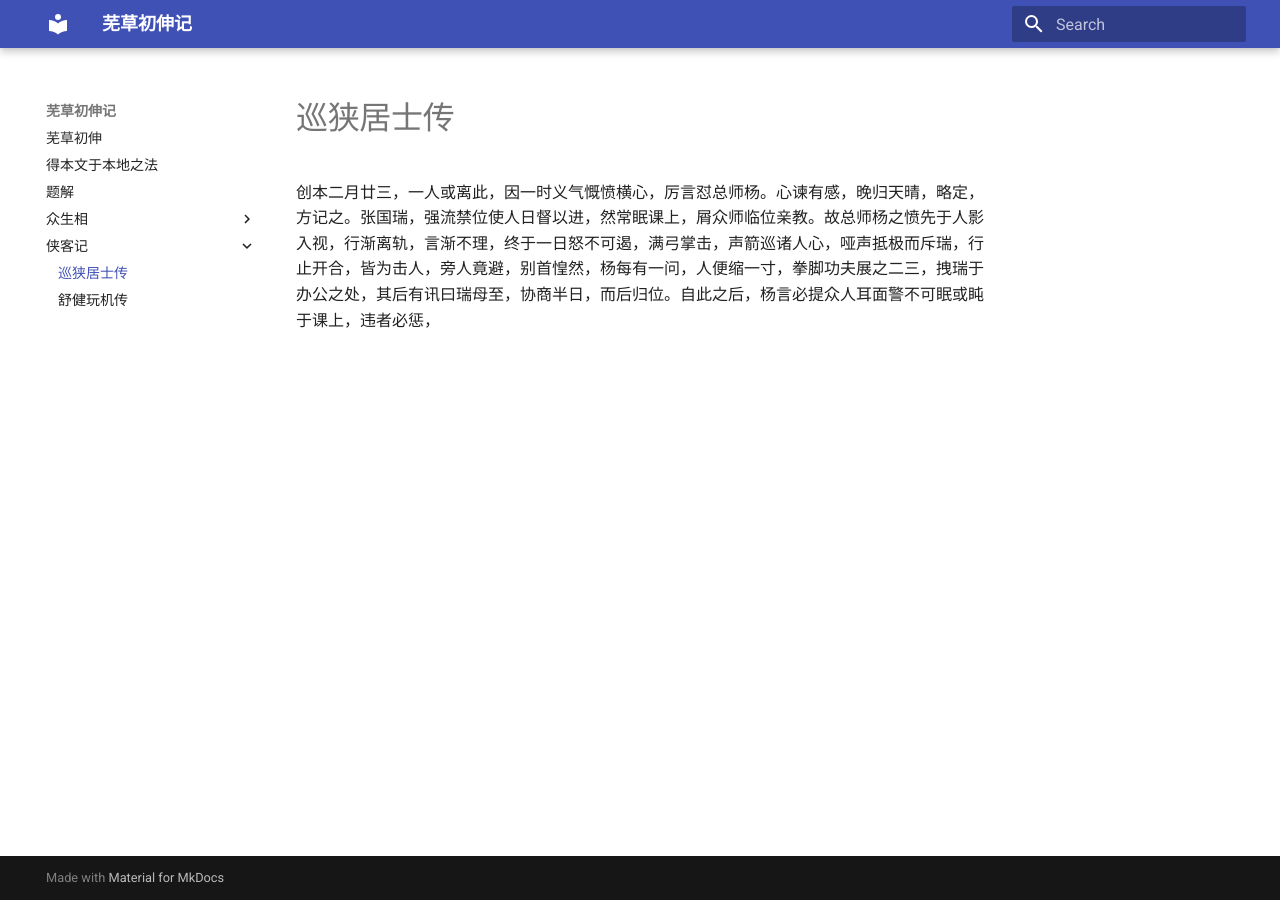
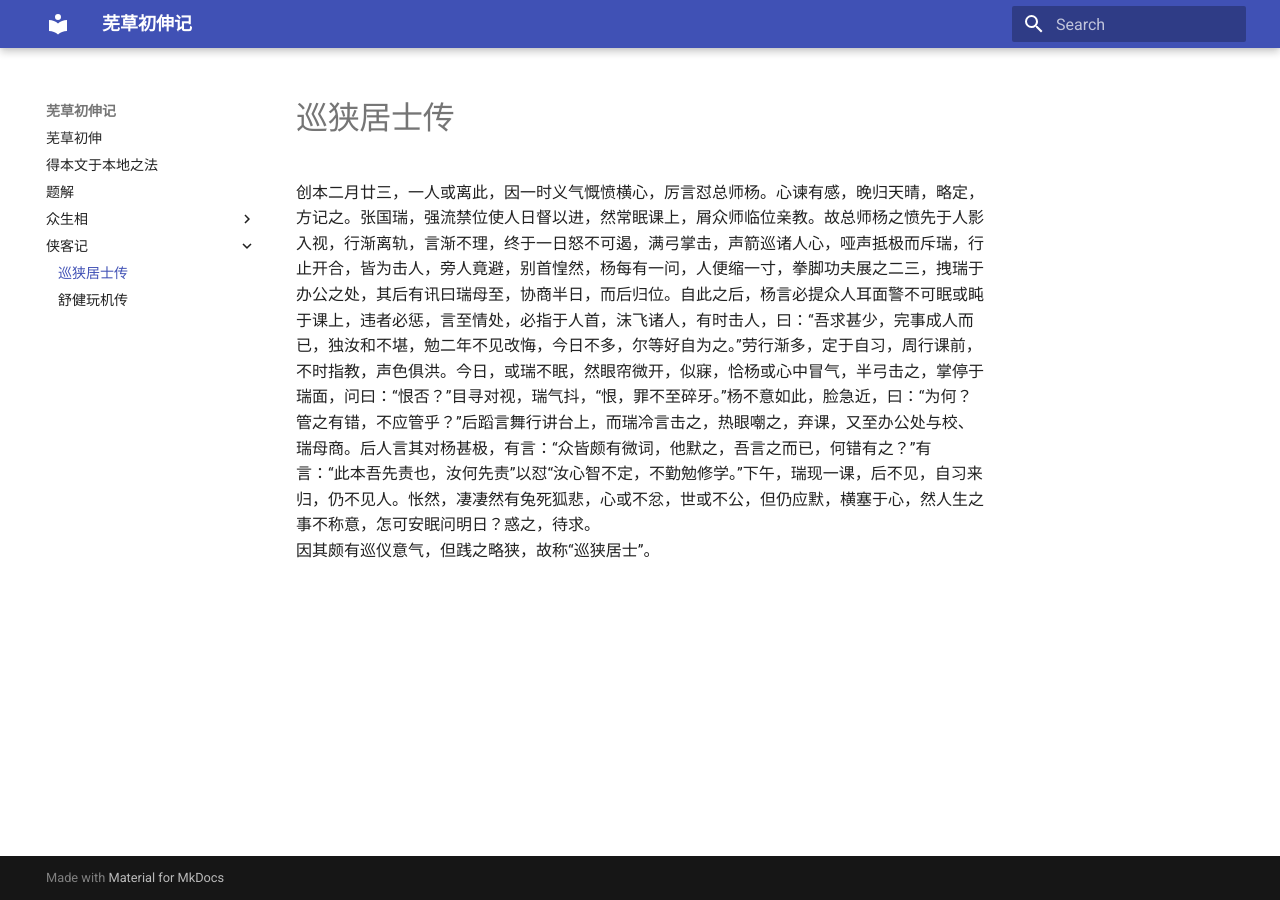
Before and after one commit to Yulljie/CattleEatsGrass, an MkDocs documentation site: the page built from docs/侠客记/guorui.md, in a window 1280 px wide. Built offline with MkDocs 1.6.1 and Material for MkDocs 9.7.7, drawn with Linux system fonts in a browser that asks for light colours.

Commit message:
update files

```diff
--- a/docs/侠客记/guorui.md
+++ b/docs/侠客记/guorui.md
@@ -1,3 +1,4 @@
 # 巡狭居士传
 
-创本二月廿三，一人或离此，因一时义气慨愤横心，厉言怼总师杨。心谏有感，晚归天晴，略定，方记之。张国瑞，强流禁位使人日督以进，然常眠课上，屑众师临位亲教。故总师杨之愤先于人影入视，行渐离轨，言渐不理，终于一日怒不可遏，满弓掌击，声箭巡诸人心，哑声抵极而斥瑞，行止开合，皆为击人，旁人竟避，别首惶然，杨每有一问，人便缩一寸，拳脚功夫展之二三，拽瑞于办公之处，其后有讯曰瑞母至，协商半日，而后归位。自此之后，杨言必提众人耳面警不可眠或盹于课上，违者必惩，
+创本二月廿三，一人或离此，因一时义气慨愤横心，厉言怼总师杨。心谏有感，晚归天晴，略定，方记之。张国瑞，强流禁位使人日督以进，然常眠课上，屑众师临位亲教。故总师杨之愤先于人影入视，行渐离轨，言渐不理，终于一日怒不可遏，满弓掌击，声箭巡诸人心，哑声抵极而斥瑞，行止开合，皆为击人，旁人竟避，别首惶然，杨每有一问，人便缩一寸，拳脚功夫展之二三，拽瑞于办公之处，其后有讯曰瑞母至，协商半日，而后归位。自此之后，杨言必提众人耳面警不可眠或盹于课上，违者必惩，言至情处，必指于人首，沫飞诸人，有时击人，曰：“吾求甚少，完事成人而已，独汝和不堪，勉二年不见改悔，今日不多，尔等好自为之。”劳行渐多，定于自习，周行课前，不时指教，声色俱洪。今日，或瑞不眠，然眼帘微开，似寐，恰杨或心中冒气，半弓击之，掌停于瑞面，问曰：“恨否？”目寻对视，瑞气抖，“恨，罪不至碎牙。”杨不意如此，脸急近，曰：“为何？管之有错，不应管乎？”后蹈言舞行讲台上，而瑞冷言击之，热眼嘲之，弃课，又至办公处与校、瑞母商。后人言其对杨甚极，有言：“众皆颇有微词，他默之，吾言之而已，何错有之？”有言：“此本吾先责也，汝何先责”以怼“汝心智不定，不勤勉修学。”下午，瑞现一课，后不见，自习来归，仍不见人。怅然，凄凄然有兔死狐悲，心或不忿，世或不公，但仍应默，横塞于心，然人生之事不称意，怎可安眠问明日？惑之，待求。
+因其颇有巡仪意气，但践之略狭，故称“巡狭居士”。
```
